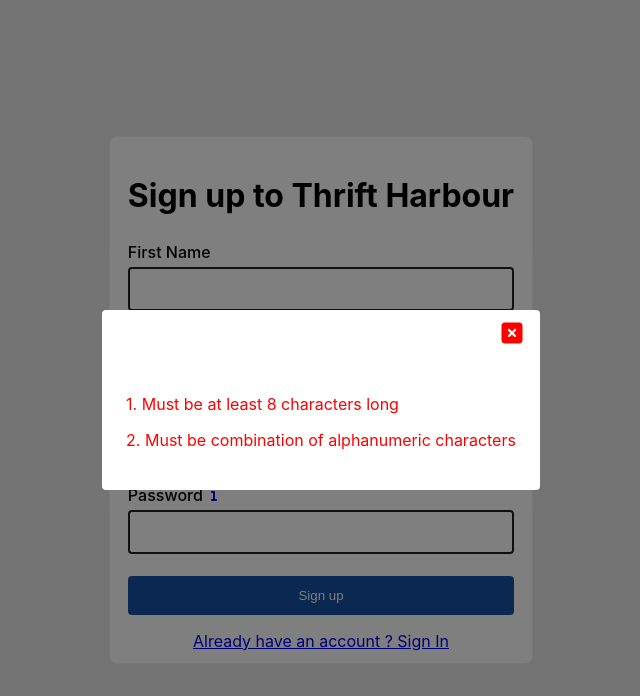
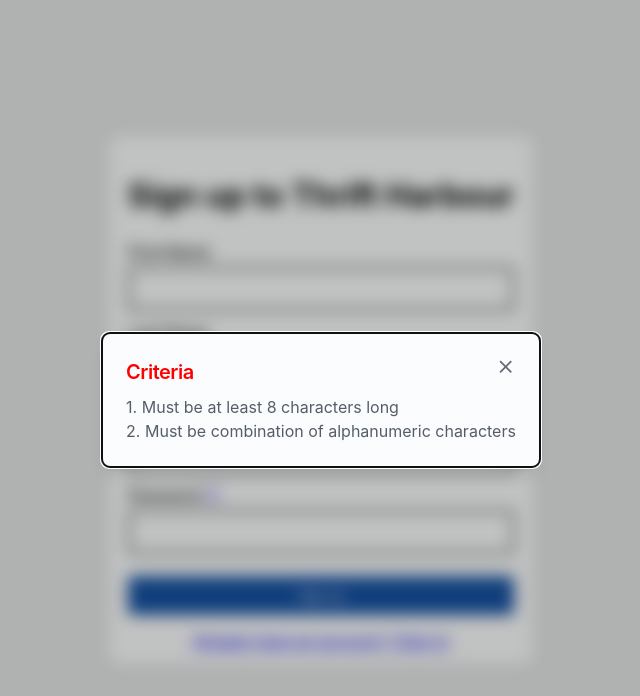
Before and after one commit to bhishman-desai/thrift-harbour, a React (Create React App) app in the folder frontend/thrift-harbour/: page / in a window 1280 px wide. Both pictures are taken after a click on the element 532 px from the left and 497 px from the top of the page. Shown: the top 696 px of the page, without its empty margins (319-959 px from the left). Built offline with nearby package versions, Linux system fonts and the light colour scheme.

Commit message:
feat: Modal improvement suggested by clients

```diff
--- a/frontend/thrift-harbour/src/components/ui-components/Modal/ModalStyles.tsx
+++ b/frontend/thrift-harbour/src/components/ui-components/Modal/ModalStyles.tsx
@@ -38,7 +38,7 @@
   font-family: "Montserrat", sans-serif;
   font-weight: 700;
   font-size: 24px;
-  margin-top: 40px;
+  // margin-top: 40px;
   margin-bottom: 20px;
   color: green;
   display:flex;
--- a/frontend/thrift-harbour/src/components/ui-components/SuccessErrorModal/SuccessErrorModal.tsx
+++ b/frontend/thrift-harbour/src/components/ui-components/SuccessErrorModal/SuccessErrorModal.tsx
@@ -11,6 +11,7 @@
   open: boolean;
   setOpen: (open: boolean) => void;
   type: "ERROR" | "SUCCESS";
+  criteria?: boolean;
 }
 
 const SuccessErrorModal: React.FC<ErrorModalProps> = ({
@@ -19,6 +20,7 @@
   open,
   setOpen,
   type,
+  criteria,
 }) => {
   return (
     <React.Fragment>
@@ -52,7 +54,15 @@
             </Typography>
           )}
           <Typography id="modal-desc" textColor="text.tertiary">
-            {message}
+            {/* {message} */}
+            {criteria ? (
+              <>
+                1. Must be at least 8 characters long <br />
+                2. Must be combination of alphanumeric characters
+              </>
+            ) : (
+              <>{message}</>
+            )}
           </Typography>
         </Sheet>
       </Modal>
--- a/frontend/thrift-harbour/src/features/registration/RegistrationScreen.tsx
+++ b/frontend/thrift-harbour/src/features/registration/RegistrationScreen.tsx
@@ -23,6 +23,7 @@
 import useAuth from "../../hooks/useAuth";
 import Home from "../home/HomeScreen";
 import Info from "../../assets/icons/Info";
+import SuccessErrorModal from "../../components/ui-components/SuccessErrorModal/SuccessErrorModal";
 
 const Registration: React.FC = () => {
   const { token, handleLogin } = useAuth();
@@ -237,48 +238,40 @@
             </LoginLink>
           </InputCard>
 
-          {showCriteria && (
-            <Modal onClose={toggleCriteria}>
-              <div>
-                <p style={{ color: "red" }}>
-                  1. Must be at least 8 characters long{" "}
-                </p>
-                <p style={{ color: "red" }}>
-                  2. Must be combination of alphanumeric characters
-                </p>
-              </div>
-            </Modal>
-          )}
+          <SuccessErrorModal
+            type="ERROR"
+            message={`1.Must be at least 8 characters long ${(<br />)}
+            2. Must be combination of alphanumeric characters
+            `}
+            open={showCriteria}
+            setOpen={setShowCriteria}
+            title={"Criteria"}
+            criteria={true}
+          />
 
-          {registerSuccess && (
-            <Modal onClose={toggleRegisterSuccess}>
-              <Message>
-                <p style={{ color: "green" }}>Registered Successfully!</p>
-                <Link to="/login">Click here to Login</Link>
-              </Message>
-            </Modal>
-          )}
+          <SuccessErrorModal
+            type="SUCCESS"
+            message={"Registered Successfully!"}
+            open={registerSuccess}
+            setOpen={setRegisterSuccess}
+            title={"Success"}
+          />
 
-          {alreadyExist && (
-            <Modal onClose={toggleAlreadyExist}>
-              <Message>
-                <p style={{ color: "Red" }}>
-                  User already registered with this email!
-                </p>
-                <Link to="/login">Click here to Login</Link>
-              </Message>
-            </Modal>
-          )}
+          <SuccessErrorModal
+            type="ERROR"
+            message={"User already registered with this email !"}
+            open={alreadyExist}
+            setOpen={setAlreadyExist}
+            title={"error"}
+          />
 
-          {error && (
-            <Modal onClose={toggleError}>
-              <Message>
-                <p style={{ color: "Red" }}>
-                  Something went wrong, please try again!
-                </p>
-              </Message>
-            </Modal>
-          )}
+          <SuccessErrorModal
+            type="ERROR"
+            message={"Something went wrong, please try again!"}
+            open={error}
+            setOpen={setError}
+            title={"error"}
+          />
         </Container>
       )}
     </>
```
